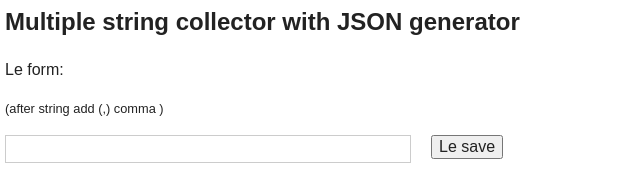
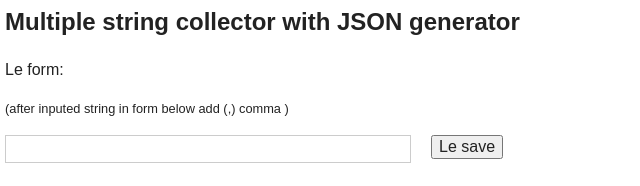
Before and after one commit to Superlukec/multiple-string, a plain HTML site: page index.html in a window 1280 px wide. Shown: the top 186 px of the page, without its empty margins (0-640 px from the left). Drawn offline with nearby package versions, Linux system fonts and the light colour scheme.

Commit message:
makeup works

```diff
--- a/index.html
+++ b/index.html
@@ -86,7 +86,7 @@
 		<h2>Multiple string collector with JSON generator</h2>
 
 		<p>Le form: </p>
-		<p><small>(after string add (,) comma )</small></p>
+		<p><small>(after inputed string in form below add (,) comma )</small></p>
 
 		<ul class="adding-list">
 			<li id="input"><input type="text" id="input_text" /></li>
```
